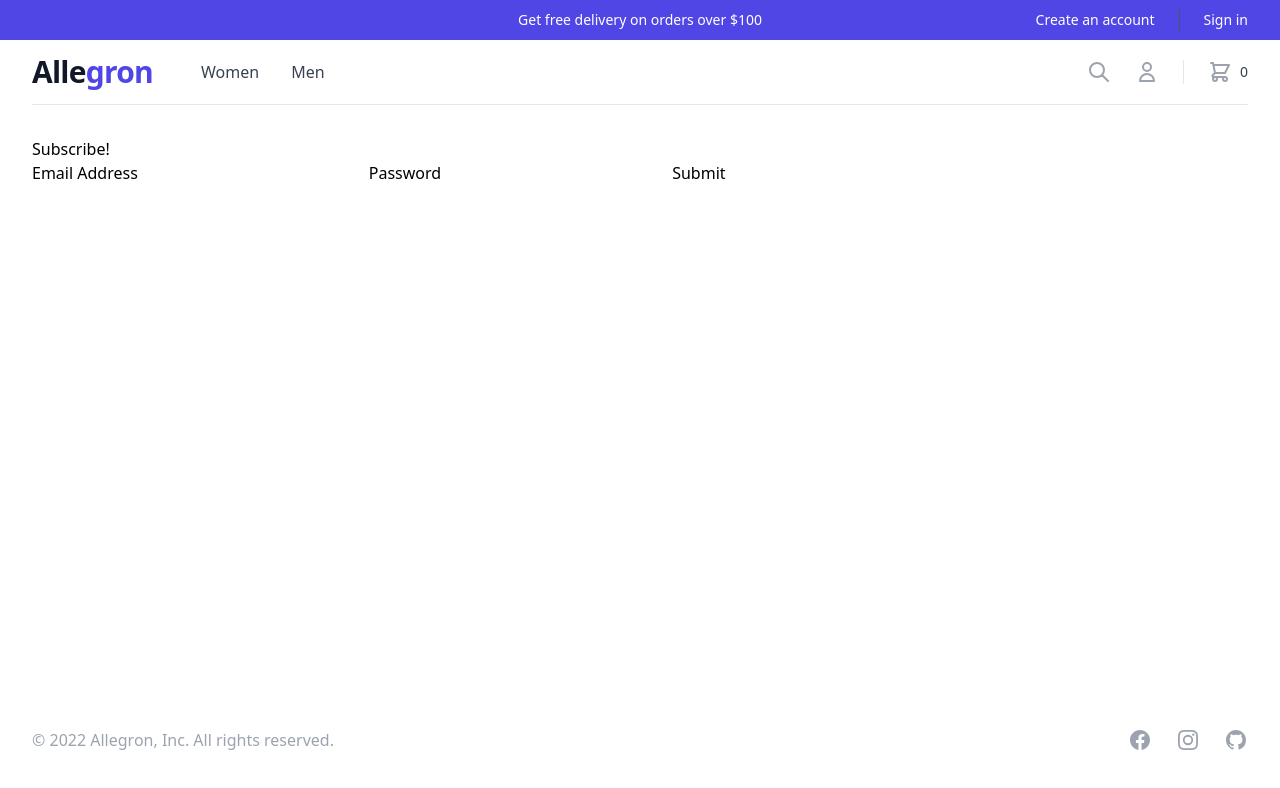
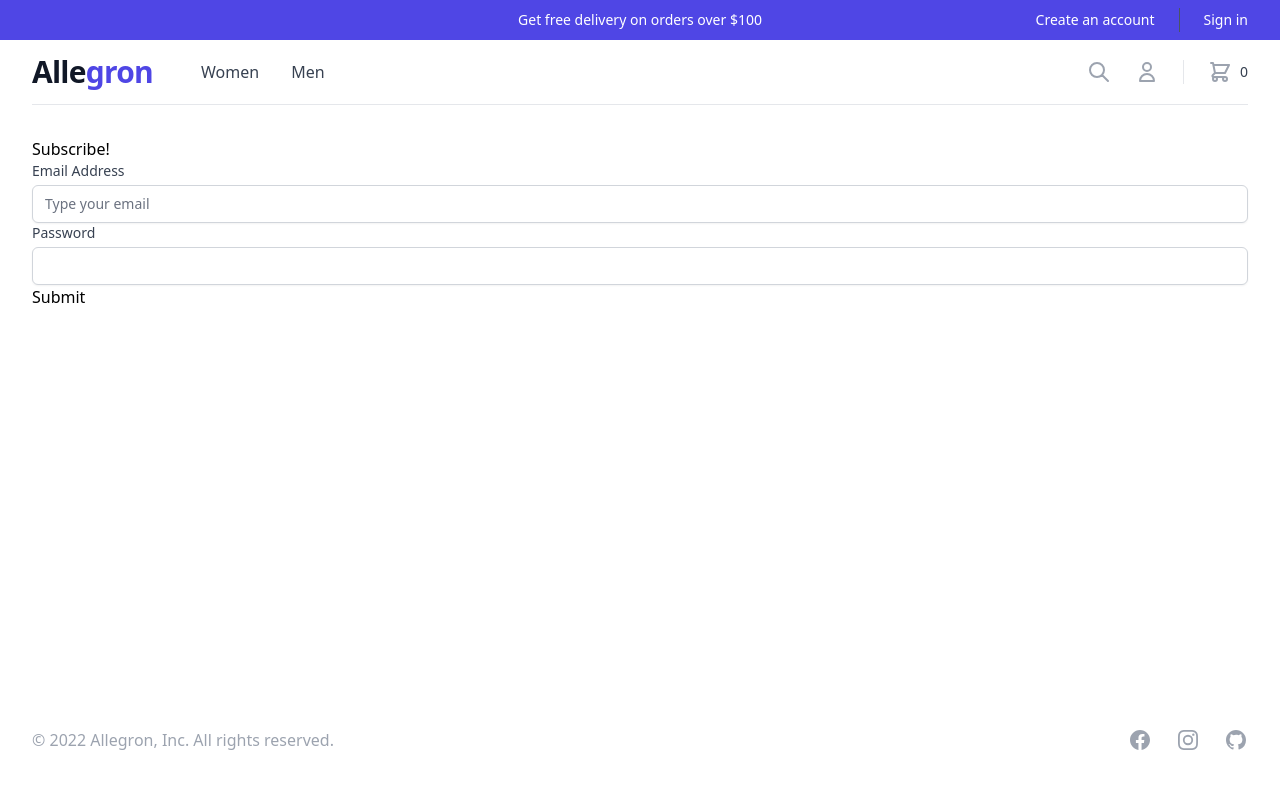
Before and after one commit to tomaszdanczak/allegron, a React (Create React App) app in the folder frontend/: page /signin in a window 1280 px wide. Shown: the top 788 px of the page. Built offline with nearby package versions, Linux system fonts and the light colour scheme.

Commit message:
Create and use <TextInput/>

```diff
--- /dev/null
+++ b/frontend/src/components/molecules/TextInput/TextInput.tsx
@@ -0,0 +1,27 @@
+import { useField } from 'formik'
+
+type IInputProps = JSX.IntrinsicElements['input'] & {
+  label: string
+  name: string
+}
+
+export default function TextInput({ label, name, ...props }: IInputProps): JSX.Element {
+  const [field, meta] = useField(name)
+
+  return (
+    <>
+      <label className="block text-sm font-medium text-gray-700" htmlFor={props.id || name}>
+        {label}
+      </label>
+      <div className="mt-1">
+        <input
+          placeholder={props.placeholder}
+          className="block w-full appearance-none rounded-md border border-gray-300 px-3 py-2 placeholder-gray-500 shadow-sm focus:border-indigo-500 focus:outline-none focus:ring-indigo-500 sm:text-sm"
+          {...field}
+          {...props}
+        />
+        {meta.touched && meta.error ? <div className="ml-2 text-sm text-red-600">{meta.error}</div> : null}
+      </div>
+    </>
+  )
+}
--- a/frontend/src/components/organisms/SigninForm/SigninForm.tsx
+++ b/frontend/src/components/organisms/SigninForm/SigninForm.tsx
@@ -1,4 +1,5 @@
-import { Formik, Form, useField, FieldHookConfig } from 'formik'
+import TextInput from 'components/molecules/TextInput/TextInput'
+import { Formik, Form } from 'formik'
 import * as Yup from 'yup'
 
 interface IFormValues {
@@ -6,35 +7,23 @@ interface IFormValues {
   password: string
 }
 
-interface IMyProps {
-  label: string
+const initialValues: IFormValues = {
+  email: '',
+  password: '',
 }
 
-const MyTextInput = (props: IMyProps & FieldHookConfig<string>) => {
-  const [field, meta] = useField(props)
-  return (
-    <>
-      <label htmlFor={props.id || props.name}>{props.label}</label>
-      <input className="" {...field} />
-      {meta.touched && meta.error ? <div className="">{meta.error}</div> : null}
-    </>
-  )
-}
+const validationSchema = Yup.object({
+  email: Yup.string().email('Invalid email address').required('Email is equired'),
+  password: Yup.string().required('Password is required'),
+})
 
 export default function SigninForm() {
-  const initialValues: IFormValues = {
-    email: '',
-    password: '',
-  }
   return (
     <>
       <h1>Subscribe!</h1>
       <Formik
         initialValues={initialValues}
-        validationSchema={Yup.object({
-          email: Yup.string().email('Invalid email address').required('Email is equired'),
-          password: Yup.string().required('Password is required'),
-        })}
+        validationSchema={validationSchema}
         onSubmit={(values, { setSubmitting }) => {
           setTimeout(() => {
             alert(JSON.stringify(values, null, 2))
@@ -43,9 +32,9 @@ export default function SigninForm() {
         }}
       >
         <Form className="">
-          <MyTextInput label="Email Address" name="email" type="email" placeholder="Type your email" />
+          <TextInput label="Email Address" name="email" type="email" placeholder="Type your email" />
 
-          <MyTextInput label="Password" name="password" type="text" />
+          <TextInput label="Password" name="password" type="password" />
 
           <button type="submit">Submit</button>
         </Form>
```
